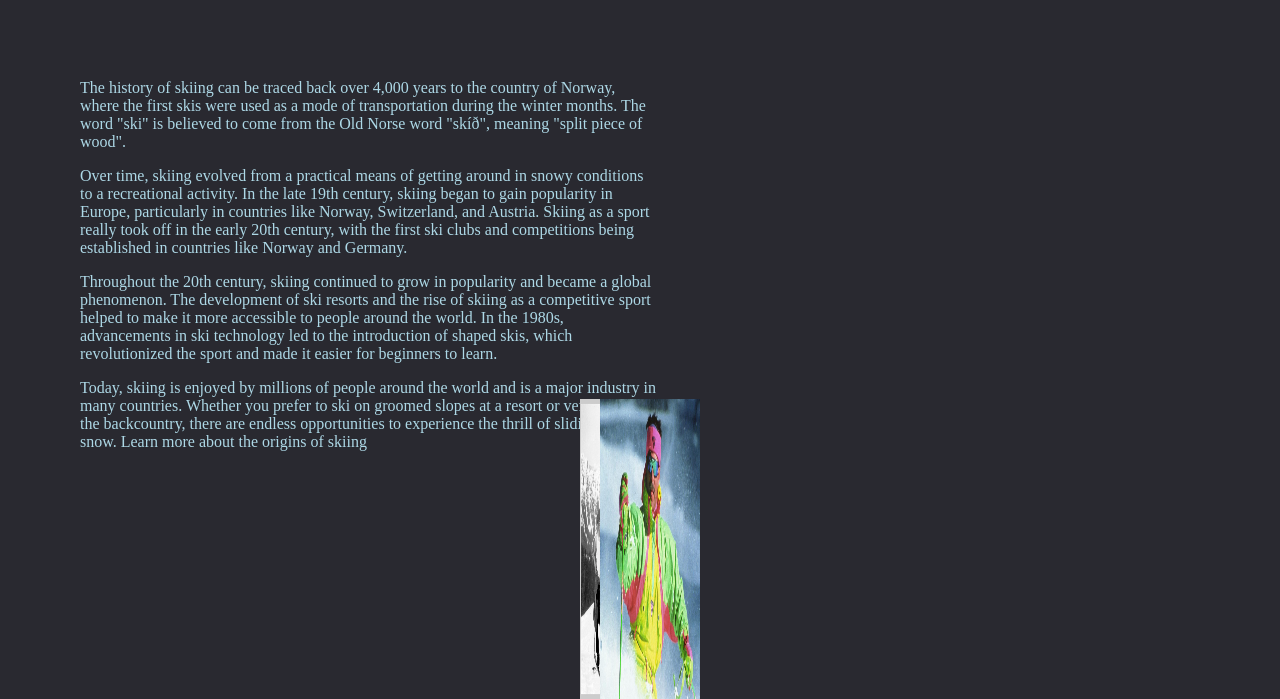
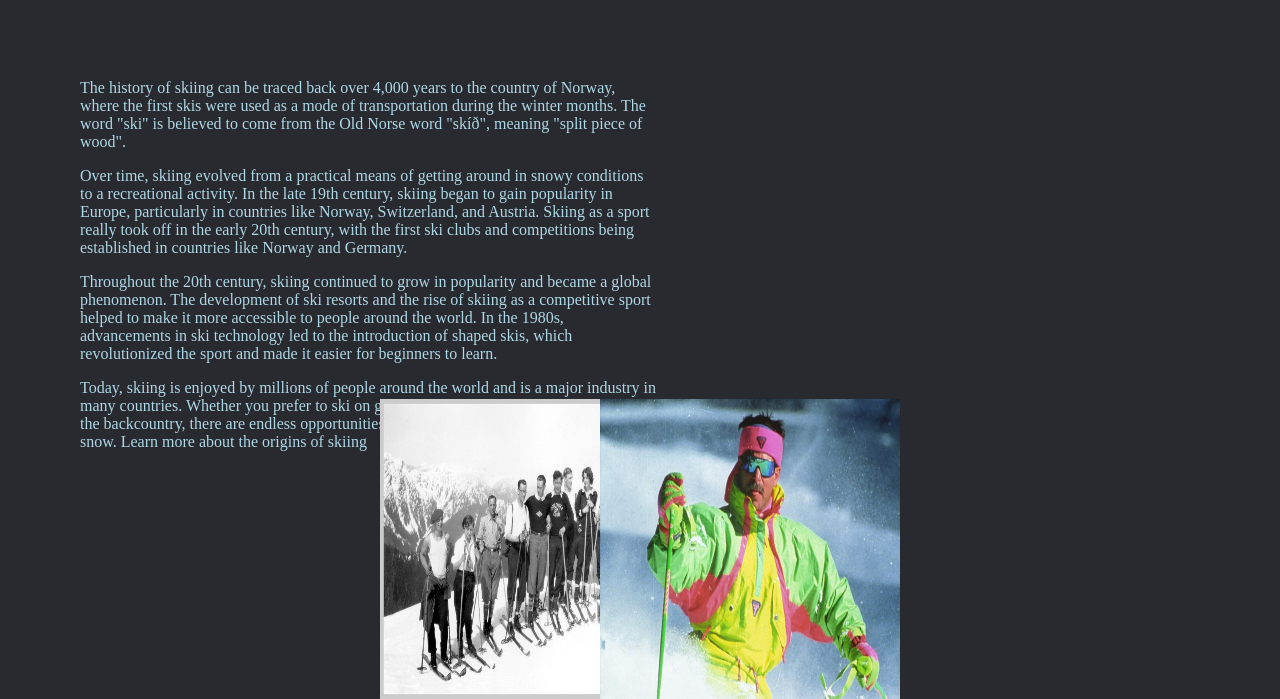
Before and after one commit to lglags/lis351-glagola.github.io, a plain HTML site: page history.html in a window 1280 px wide. Shown: the part 101-800 px from the top of the page. Drawn offline with Linux system fonts and the light colour scheme.

Commit message:
Update history.html

```diff
--- a/history.html
+++ b/history.html
@@ -8,7 +8,7 @@
 			position: absolute;
 			top: 500px;
 			right: 600px;
-			width: 100px;
+			width: 300px;
 			height: 300px;
 		}
 		.image2 {
@@ -16,7 +16,7 @@
 			position: absolute;
 			top: 500px;
 			left: 600px;
-			width: 100px;
+			width: 300px;
 			height: 300px;
 		}
 		body {
```
